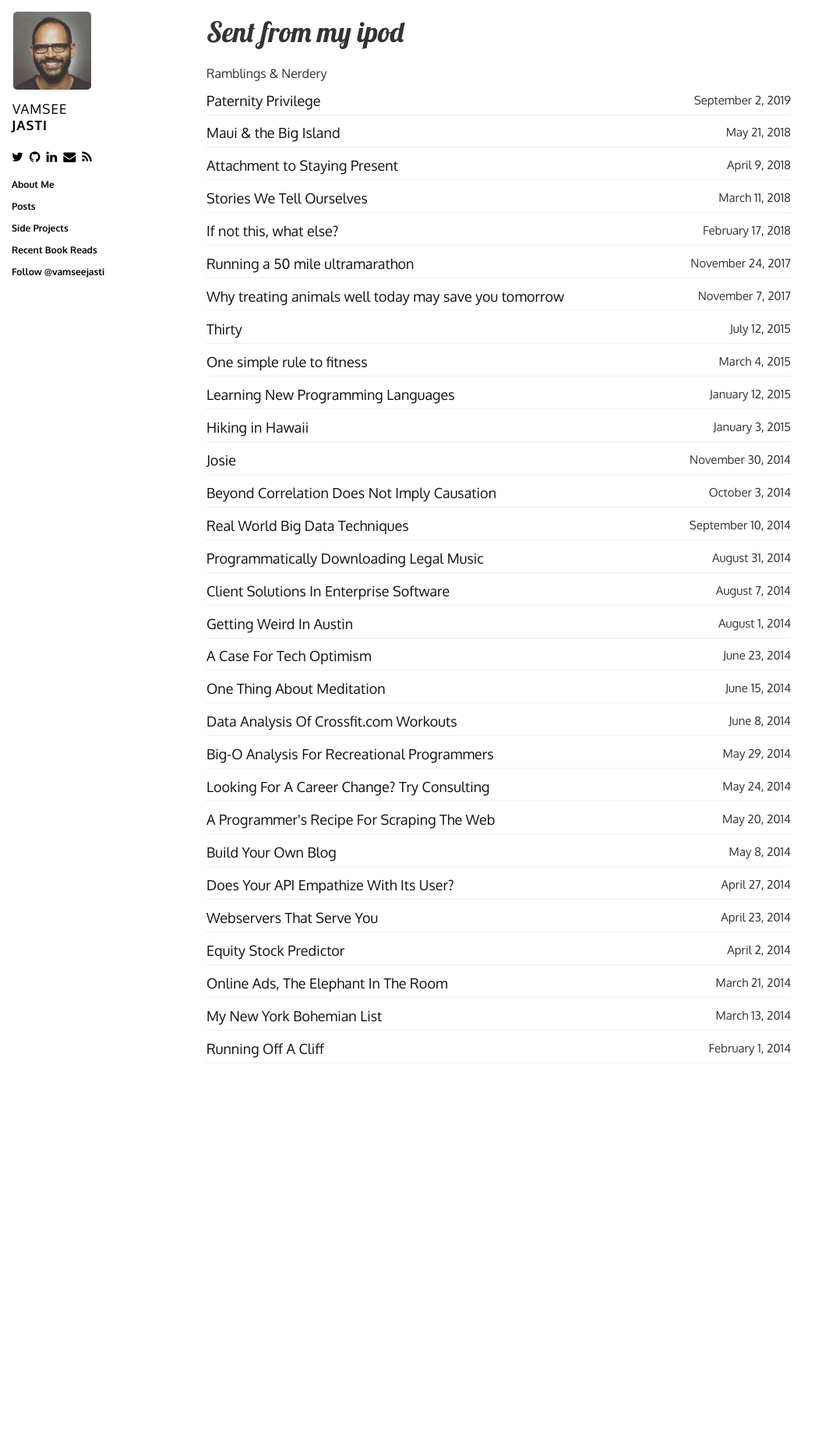
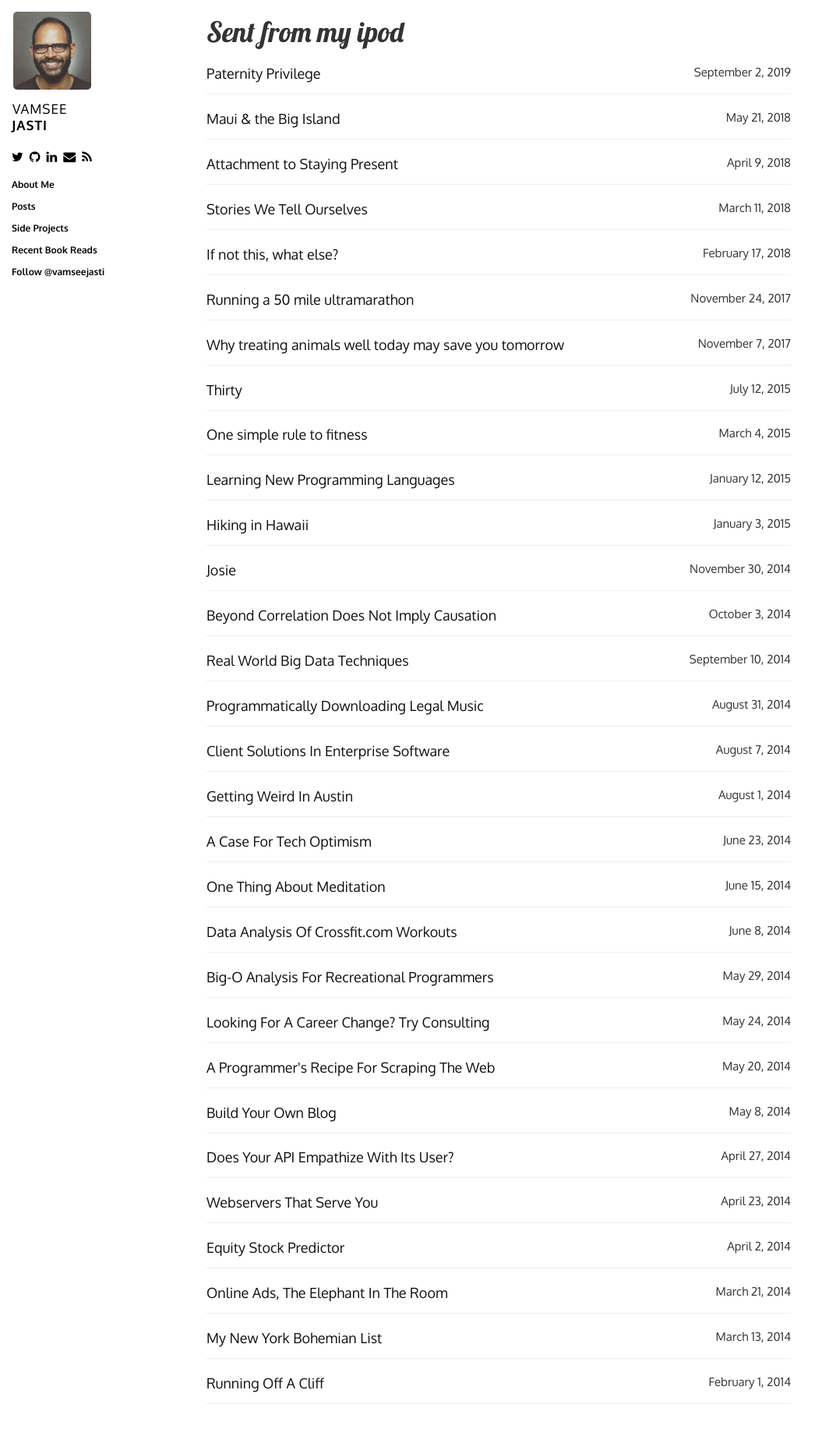
Before and after one commit to jasti/jasti.github.io, a Jekyll site: the page built from index.html, in a window 1280 px wide. Shown: the whole page at 78% size, without its empty margins (0-1064 px from the left). Built offline with Jekyll 4.4.1, drawn with Linux system fonts in a browser that asks for light colours; nearby versions of some CDN libraries; before the commit the page ends 1414 px from its top, so only the background shows below that.

Commit message:
Adjust line height

```diff
--- a/css/base.css
+++ b/css/base.css
@@ -196,7 +196,6 @@ a {
 
 .content li {
 	margin-bottom: 4px;
-	line-height: 0.4em;
 }
 
 .content blockquote {
--- a/index.html
+++ b/index.html
@@ -5,7 +5,6 @@ title: "Posts"
 
 <section class="content">
  <h1>{{ site.blog_name }} </h1>
-  <h4>{{ site.description }} </h4>
   <ul class="listing">
     {% for post in site.posts %}
     <li>
```
